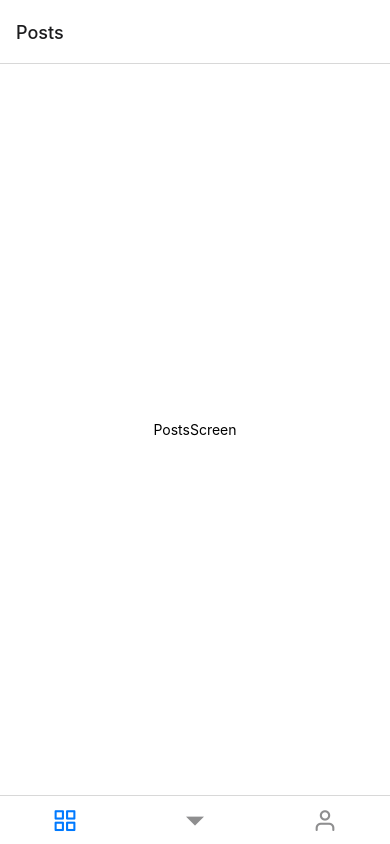
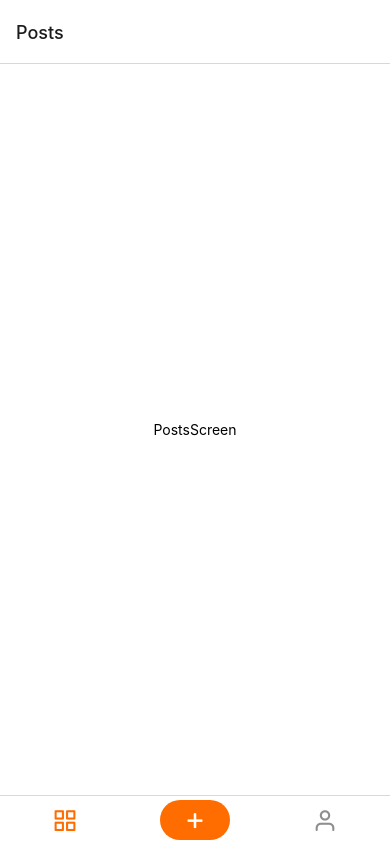
Before and after one commit to VitaKoval/rn-social, a React Native app: screen / in a window 390 px wide. Built offline with nearby package versions, Linux system fonts and the light colour scheme.

Commit message:
create tab bar and style

```diff
--- a/screens/main/Home.js
+++ b/screens/main/Home.js
@@ -1,7 +1,7 @@
 // import { useState, useEffect } from "react";
-// import { StyleSheet, View, Text } from "react-native";
+import { StyleSheet, View, Text } from "react-native";
 import { createBottomTabNavigator } from "@react-navigation/bottom-tabs";
-import { TouchableOpacity } from "react-native-web";
+import { Button, TouchableOpacity } from "react-native-web";
 // import { glStyle } from "../../styles/style";
 // screens
 import PostsScreen from "./PostsScreen";
@@ -17,22 +17,53 @@ const MainTab = createBottomTabNavigator();
 
 function Home() {
   return (
-     <MainTab.Navigator screenOptions={{ tabBarShowLabel: false,  }}>
+    <MainTab.Navigator
+      screenOptions={{
+        tabBarShowLabel: false,
+        tabBarActiveTintColor: "#FF6C00",
+      }}
+    >
       <MainTab.Screen
         options={{
           tabBarIcon: ({ focused, color, size }) => (
             <Feather name="grid" size={size} color={color} />
           ),
+          // header: ({ navigation, route, options }) => (
+
+          // ),
         }}
         name="Posts"
         component={PostsScreen}
       />
       <MainTab.Screen
+        options={{
+          tabBarIcon: ({ focused, color, size }) => {
+            return (
+              <View
+                style={{
+                  backgroundColor: focused ? "#F6F6F6" : "#FF6C00",
+                  borderRadius: 100,
+                  width: 70,
+                  height: 40,
+                  alignItems: "center",
+                  justifyContent: "center",
+                }}
+              >
+                {!focused ? (
+                  <Entypo name="plus" size={size} color="#FFFFFF" />
+                ) : (
+                  <Feather name="trash-2" size={size} color="#BDBDBD" />
+                )}
+              </View>
+            );
+          },
+        }}
         // options={{
-        //   tabBarButton: () => (
-        //     <TouchableOpacity />
-        //     //   <Entypo name="plus" size={13} color="#FFFFFF" />
-        //     // </TouchableOpacity>
+        //   tabBarButton: ()=> (<Text>+</Text>)
+        // }}
+        // options={{
+        //   tabBarButton: ({style}) => (
+        //       <Entypo name="plus" size={13} color="red" />
         //   ),
         // }}
         // options={{
```
